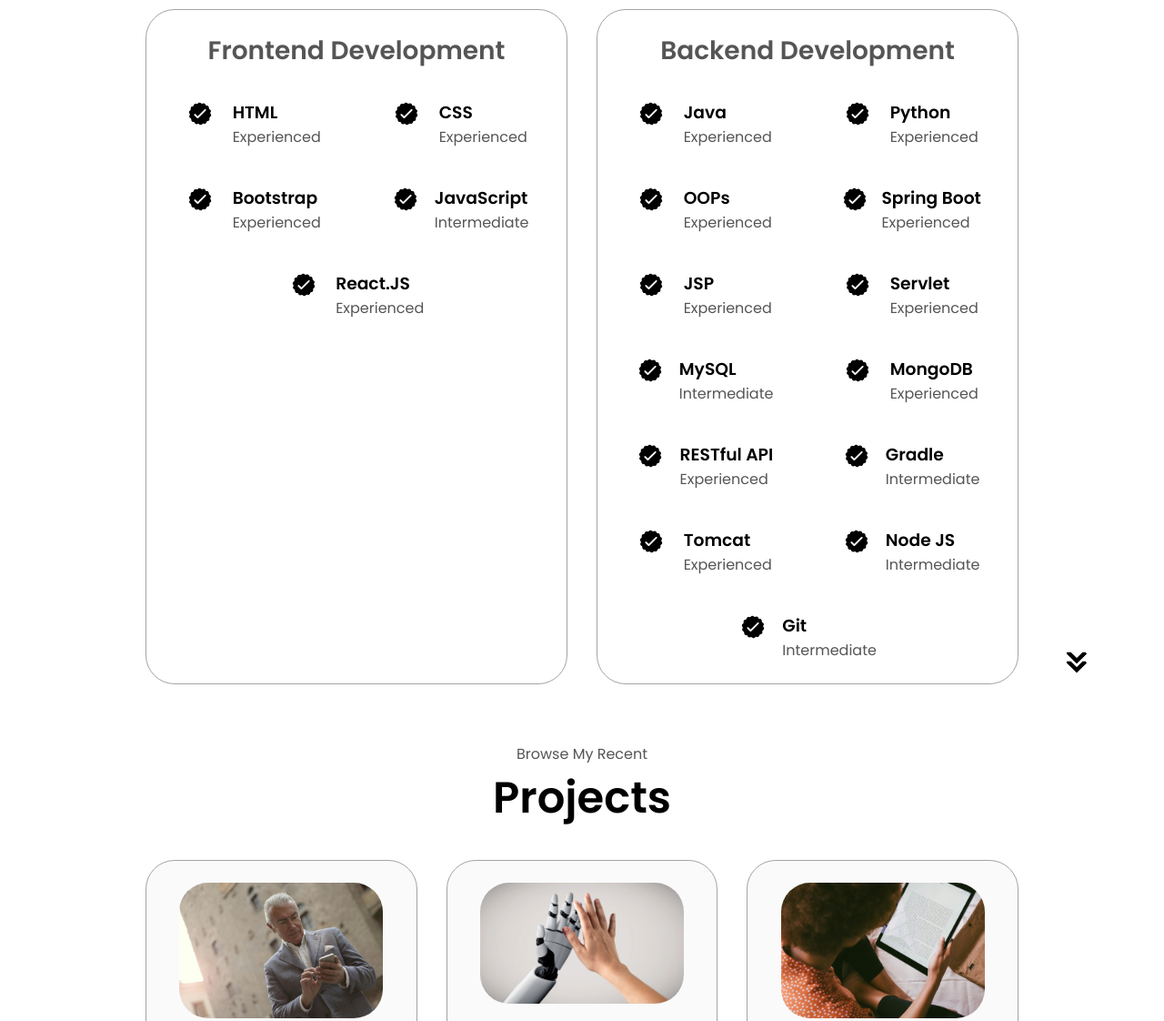
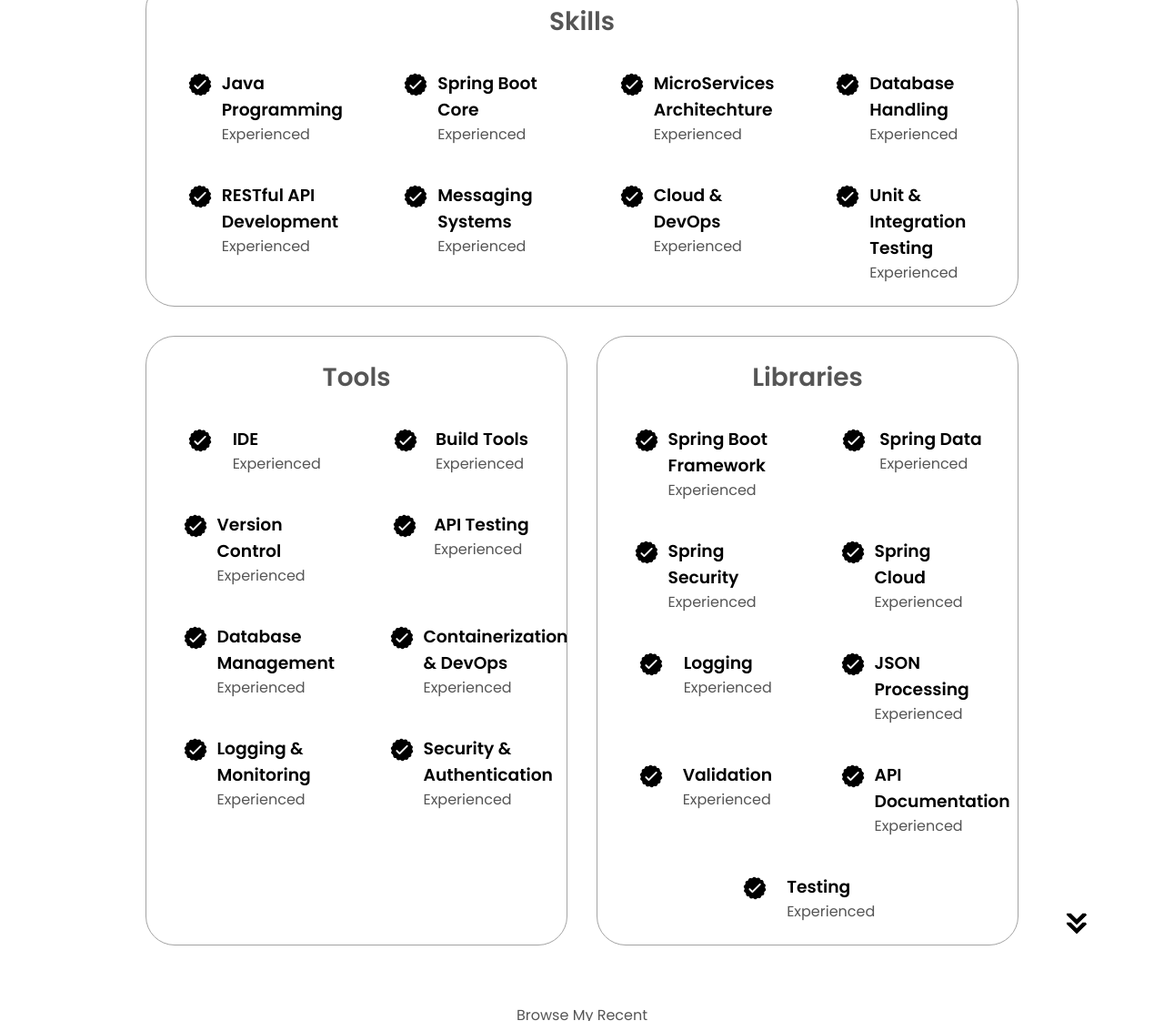
Before and after one commit to rajxsh/Responsive_personal_portfolio, a plain HTML site: page index.html in a window 1280 px wide. Shown: the part 1815-2937 px from the top of the page at 91% size. Drawn offline with Linux system fonts and the light colour scheme.

Commit message:
Update index.html
Here I've updated my skills etc. To showcase about me more!

```diff
--- a/index.html
+++ b/index.html
@@ -1,5 +1,6 @@
 <!DOCTYPE html>
 <html lang="en">
+
 <head>
   <meta charset="UTF-8" />
   <meta http-equiv="X-UA-Compatible" content="IE=edge" />
@@ -9,6 +10,7 @@
   <link rel="stylesheet" href="style.css" />
   <link rel="stylesheet" href="mediaqueries.css" />
 </head>
+
 <body>
   <nav id="desktop-nav">
     <div class="logo">Rajesh M</div>
@@ -46,10 +48,7 @@
       <h1 class="title">Rajesh</h1>
       <p class="section__text__p2">Software Developer</p>
       <div class="btn-container">
-          <button
-            class="btn btn-color-2"
-            onclick="window.open('./assets/Rajesh_Software_Developer.pdf')"
-          >
+        <button class="btn btn-color-2" onclick="window.open('./assets/Rajesh_Software_Developer.pdf')">
           Download CV
         </button>
         <button class="btn btn-color-1" onclick="location.href='./#contact'">
@@ -58,20 +57,12 @@
       </div>
       <div id="socials-container">
         <a href="https://www.linkedin.com/in/rajeshmadhan/" target="_blank" class="home__social-link">
-            <img
-              src="./assets/linkedin.png"
-              alt="My LinkedIn profile"
-              class="icon"
-            />
+          <img src="./assets/linkedin.png" alt="My LinkedIn profile" class="icon" />
         </a>
 
 
         <a href="https://github.com/rajxsh" target="_blank" class="home__social-link">
-            <img
-              src="./assets/github.png"
-              alt="My Github profile"
-              class="icon"
-            />
+          <img src="./assets/github.png" alt="My Github profile" class="icon" />
         </a>
 
       </div>
@@ -82,271 +73,237 @@
     <h1 class="title">About Me</h1>
     <div class="section-container">
       <div class="section__pic-container">
-          <img
-            src="./assets/about.png"
-            alt="Profile picture"
-            class="about-pic"
-          />
+        <img src="./assets/about.png" alt="Profile picture" class="about-pic" />
       </div>
       <div class="about-details-container">
         <div class="about-containers">
           <div class="details-container">
-              <img
-                src="./assets/experience.png"
-                alt="Experience icon"
-                class="icon"
-              />
+            <img src="./assets/experience.png" alt="Experience icon" class="icon" />
             <h3>Experience</h3>
-              <p>Fresher<br />Software Development</p>
+            <p>2 Months of <br />Software Development</p>
           </div>
           <div class="details-container">
-              <img
-                src="./assets/education.png"
-                alt="Education icon"
-                class="icon"
-              />
+            <img src="./assets/education.png" alt="Education icon" class="icon" />
             <h3>Education</h3>
             <p><b>B.Tech. IT </b>| Bachelors Degree<br /></p>
           </div>
         </div>
         <div align="justify" class="text-container">
-            As a <b>Software Developer</b> with a strong foundation in Software development,
-                Web development, and design, I am committed to delivering high-quality projects.
-                My expertise allows me to produce work that meets the highest standards of excellence,
-                ensuring satisfaction and success for every project I undertake. Passionate about <b>Web Development</b> and <b>Software Building</b>, I have successfully completed projects even as a fresher.
-                My ability to create functional and visually appealing web pages demonstrates my dedication and skill in this field.
+          <b>Spring Boot Developer</b> passionate about creating innovative and robust web applications for the
+          <b>healthcare domain.</b>
+          With a focus on <b>user-centric design</b> and <b> efficient development</b>, I am committed to delivering
+          <b>high-quality solutions.</b>
+          My experience includes developing applications such as <b>Hospital Management Systems (HMS)</b>, and
+          I am driven to build the next generation of <b>real-time healthcare technologies</b> that enhance patient
+          care.
         </div>
       </div>
     </div>
-      <img
-        src="./assets/arrow.png"
-        alt="Arrow icon"
-        class="icon arrow"
-        onclick="location.href='./#experience'"
-      />
+    <img src="./assets/arrow.png" alt="Arrow icon" class="icon arrow" onclick="location.href='./#experience'" />
   </section>
   <section id="experience">
     <p class="section__text__p1">Explore My</p>
     <h1 class="title">Experience</h1>
-      <div class="experience-details-container">
-        <div class="about-containers">
+
     <div class="details-container">
-            <h2 class="experience-sub-title">Frontend Development</h2>
+      <h2 class="experience-sub-title">Skills</h2>
       <div class="article-container">
         <article>
-                <img
-                  src="./assets/checkmark.png"
-                  alt="Experience icon"
-                  class="icon"
-                />
+          <img src="./assets/checkmark.png" alt="Experience icon" class="icon" />
           <div>
-                  <h3>HTML</h3>
+            <h3>Java Programming</h3>
             <p>Experienced</p>
           </div>
         </article>
         <article>
-                <img
-                  src="./assets/checkmark.png"
-                  alt="Experience icon"
-                  class="icon"
-                />
+          <img src="./assets/checkmark.png" alt="Experience icon" class="icon" />
           <div>
-                  <h3>CSS</h3>
+            <h3>Spring Boot Core</h3>
             <p>Experienced</p>
           </div>
         </article>
         <article>
-                <img
-                  src="./assets/checkmark.png"
-                  alt="Experience icon"
-                  class="icon"
-                />
+          <img src="./assets/checkmark.png" alt="Experience icon" class="icon" />
           <div>
-                  <h3>Bootstrap</h3>
+            <h3>MicroServices Architechture</h3>
             <p>Experienced</p>
           </div>
         </article>
         <article>
-                <img
-                  src="./assets/checkmark.png"
-                  alt="Experience icon"
-                  class="icon"
-                />
+          <img src="./assets/checkmark.png" alt="Experience icon" class="icon" />
           <div>
-                  <h3>JavaScript</h3>
-                  <p>Intermediate</p>
-                </div>
-              </article>
-              <article>
-                <img
-                  src="./assets/checkmark.png"
-                  alt="Experience icon"
-                  class="icon"
-                />
-                <div>
-                  <h3>React.JS</h3>
-                  <p>Experienced</p>
-                </div>
-              </article>
-
-            </div>
-          </div>
-          <div class="details-container">
-             <h2 class="experience-sub-title">Backend Development</h2>
-            <div class="article-container">
-              <article>
-                <img
-                  src="./assets/checkmark.png"
-                  alt="Experience icon"
-                  class="icon"
-                />
-                <div>
-                  <h3>Java</h3>
+            <h3>Database Handling</h3>
             <p>Experienced</p>
           </div>
         </article>
         <article>
-                <img
-                  src="./assets/checkmark.png"
-                  alt="Experience icon"
-                  class="icon"
-                />
+          <img src="./assets/checkmark.png" alt="Experience icon" class="icon" />
           <div>
-                  <h3>Python</h3>
+            <h3>RESTful API Development</h3>
             <p>Experienced</p>
           </div>
         </article>
         <article>
-                <img
-                  src="./assets/checkmark.png"
-                  alt="Experience icon"
-                  class="icon"
-                />
+          <img src="./assets/checkmark.png" alt="Experience icon" class="icon" />
           <div>
-                  <h3>OOPs</h3>
+            <h3>Messaging Systems</h3>
             <p>Experienced</p>
           </div>
         </article>
         <article>
-                <img
-                  src="./assets/checkmark.png"
-                  alt="Experience icon"
-                  class="icon"
-                />
+          <img src="./assets/checkmark.png" alt="Experience icon" class="icon" />
           <div>
-                  <h3>Spring Boot</h3>
+            <h3>Cloud & DevOps</h3>
             <p>Experienced</p>
           </div>
         </article>
         <article>
-                <img
-                  src="./assets/checkmark.png"
-                  alt="Experience icon"
-                  class="icon"
-                />
+          <img src="./assets/checkmark.png" alt="Experience icon" class="icon" />
           <div>
-                  <h3>JSP</h3>
+            <h3>Unit & Integration Testing </h3>
+            <p>Experienced</p>
+          </div>
+        </article>
+      </div>
+    </div>
+
+
+    <div class="experience-details-container">
+      <div class="about-containers">
+        <div class="details-container">
+          <h2 class="experience-sub-title">Tools</h2>
+          <div class="article-container">
+            <article>
+              <img src="./assets/checkmark.png" alt="Experience icon" class="icon" />
+              <div>
+                <h3>IDE</h3>
                 <p>Experienced</p>
               </div>
             </article>
             <article>
-                <img
-                  src="./assets/checkmark.png"
-                  alt="Experience icon"
-                  class="icon"
-                />
+              <img src="./assets/checkmark.png" alt="Experience icon" class="icon" />
               <div>
-                  <h3>Servlet</h3>
+                <h3>Build Tools</h3>
                 <p>Experienced</p>
               </div>
             </article>
             <article>
-                <img
-                  src="./assets/checkmark.png"
-                  alt="Experience icon"
-                  class="icon"
-                />
+              <img src="./assets/checkmark.png" alt="Experience icon" class="icon" />
               <div>
-                  <h3>MySQL</h3>
-                  <p>Intermediate</p>
-                </div>
-              </article>
-              <article>
-                <img
-                  src="./assets/checkmark.png"
-                  alt="Experience icon"
-                  class="icon"
-                />
-                <div>
-                  <h3>MongoDB</h3>
+                <h3>Version Control</h3>
                 <p>Experienced</p>
               </div>
             </article>
             <article>
-                <img
-                  src="./assets/checkmark.png"
-                  alt="Experience icon"
-                  class="icon"
-                />
+              <img src="./assets/checkmark.png" alt="Experience icon" class="icon" />
               <div>
-                  <h3>RESTful API</h3>
+                <h3>API Testing</h3>
                 <p>Experienced</p>
               </div>
             </article>
             <article>
-                <img
-                  src="./assets/checkmark.png"
-                  alt="Experience icon"
-                  class="icon"
-                />
+              <img src="./assets/checkmark.png" alt="Experience icon" class="icon" />
               <div>
-                  <h3>Gradle</h3>
-                  <p>Intermediate</p>
-                </div>
-              </article>
-              <article>
-                <img
-                  src="./assets/checkmark.png"
-                  alt="Experience icon"
-                  class="icon"
-                />
-                <div>
-                  <h3>Tomcat</h3>
+                <h3>Database Management</h3>
                 <p>Experienced</p>
               </div>
             </article>
             <article>
-                <img
-                  src="./assets/checkmark.png"
-                  alt="Experience icon"
-                  class="icon"
-                />
+              <img src="./assets/checkmark.png" alt="Experience icon" class="icon" />
               <div>
-                  <h3>Node JS</h3>
-                  <p>Intermediate</p>
+                <h3>Containerization & DevOps</h3>
+                <p>Experienced</p>
               </div>
             </article>
             <article>
-                <img
-                  src="./assets/checkmark.png"
-                  alt="Experience icon"
-                  class="icon"
-                />
+              <img src="./assets/checkmark.png" alt="Experience icon" class="icon" />
               <div>
-                  <h3>Git</h3>
-                  <p>Intermediate</p>
+                <h3>Logging & Monitoring</h3>
+                <p>Experienced</p>
+              </div>
+            </article>
+            <article>
+              <img src="./assets/checkmark.png" alt="Experience icon" class="icon" />
+              <div>
+                <h3>Security & Authentication</h3>
+                <p>Experienced</p>
+              </div>
+            </article>
+          </div>
+        </div>
+
+
+        <div class="details-container">
+          <h2 class="experience-sub-title">Libraries</h2>
+          <div class="article-container">
+            <article>
+              <img src="./assets/checkmark.png" alt="Experience icon" class="icon" />
+              <div>
+                <h3>Spring Boot Framework</h3>
+                <p>Experienced</p>
+              </div>
+            </article>
+            <article>
+              <img src="./assets/checkmark.png" alt="Experience icon" class="icon" />
+              <div>
+                <h3>Spring Data</h3>
+                <p>Experienced</p>
+              </div>
+            </article>
+            <article>
+              <img src="./assets/checkmark.png" alt="Experience icon" class="icon" />
+              <div>
+                <h3>Spring Security</h3>
+                <p>Experienced</p>
+              </div>
+            </article>
+            <article>
+              <img src="./assets/checkmark.png" alt="Experience icon" class="icon" />
+              <div>
+                <h3>Spring Cloud</h3>
+                <p>Experienced</p>
+              </div>
+            </article>
+            <article>
+              <img src="./assets/checkmark.png" alt="Experience icon" class="icon" />
+              <div>
+                <h3>Logging</h3>
+                <p>Experienced</p>
+              </div>
+            </article>
+            <article>
+              <img src="./assets/checkmark.png" alt="Experience icon" class="icon" />
+              <div>
+                <h3>JSON Processing</h3>
+                <p>Experienced</p>
+              </div>
+            </article>
+            <article>
+              <img src="./assets/checkmark.png" alt="Experience icon" class="icon" />
+              <div>
+                <h3>Validation</h3>
+                <p>Experienced</p>
+              </div>
+            </article>
+            <article>
+              <img src="./assets/checkmark.png" alt="Experience icon" class="icon" />
+              <div>
+                <h3>API Documentation </h3>
+                <p>Experienced</p>
+              </div>
+            </article>
+            <article>
+              <img src="./assets/checkmark.png" alt="Experience icon" class="icon" />
+              <div>
+                <h3>Testing</h3>
+                <p>Experienced</p>
               </div>
             </article>
           </div>
         </div>
       </div>
     </div>
-      <img
-        src="./assets/arrow.png"
-        alt="Arrow icon"
-        class="icon arrow"
-        onclick="location.href='./#projects'"
-      />
+    <img src="./assets/arrow.png" alt="Arrow icon" class="icon arrow" onclick="location.href='./#projects'" />
   </section>
   <section id="projects">
     <p class="section__text__p1">Browse My Recent</p>
@@ -355,19 +312,13 @@
       <div class="about-containers">
         <div class="details-container color-container">
           <div class="article-container">
-              <img
-                src="./assets/coht.jpg"
-                alt="Project 1"
-                class="project-img"
-              />
+            <img src="./assets/coht.jpg" alt="Project 1" class="project-img" />
           </div>
           <h2 class="experience-sub-title project-title">COLLISION OBSERVATION AND HANDLING
             TECHNOLOGY (COHT)</h2>
           <div class="btn-container">
-              <button
-              class="btn btn-color-2 project-btn"
-              onclick="location.href='https://github.com/rajxsh/Collision_observation_and_handling_technology'"
-            >
+            <button class="btn btn-color-2 project-btn"
+              onclick="location.href='https://github.com/rajxsh/Collision_observation_and_handling_technology'">
               Github
             </button>
             <!-- <button
@@ -380,18 +331,12 @@
         </div>
         <div class="details-container color-container">
           <div class="article-container">
-              <img
-                src="./assets/Robots.jpeg"
-                alt="Project 2"
-                class="project-img"
-              />
+            <img src="./assets/Robots.jpeg" alt="Project 2" class="project-img" />
           </div>
           <h2 class="experience-sub-title project-title">HUMAN EMOTION DETECTION</h2>
           <div class="btn-container">
-              <button
-                class="btn btn-color-2 project-btn"
-                onclick="location.href='https://github.com/rajxsh/Humanemotiondetection'"
-              >
+            <button class="btn btn-color-2 project-btn"
+              onclick="location.href='https://github.com/rajxsh/Humanemotiondetection'">
               Github
             </button>
 
@@ -399,18 +344,12 @@
         </div>
         <div class="details-container color-container">
           <div class="article-container">
-              <img
-                src="./assets/Ebook.jpg"
-                alt="Project 3"
-                class="project-img"
-              />
+            <img src="./assets/Ebook.jpg" alt="Project 3" class="project-img" />
           </div>
           <h2 class="experience-sub-title project-title">ONLINE BOOK STORE</h2>
           <div class="btn-container">
-              <button
-                class="btn btn-color-2 project-btn"
-                onclick="location.href='https://github.com/rajxsh/OnlineBookStore'"
-              >
+            <button class="btn btn-color-2 project-btn"
+              onclick="location.href='https://github.com/rajxsh/OnlineBookStore'">
               Github
             </button>
             <!-- <button
@@ -423,32 +362,19 @@
         </div>
       </div>
     </div>
-      <img
-        src="./assets/arrow.png"
-        alt="Arrow icon"
-        class="icon arrow"
-        onclick="location.href='./#contact'"
-      />
+    <img src="./assets/arrow.png" alt="Arrow icon" class="icon arrow" onclick="location.href='./#contact'" />
   </section>
   <section id="contact">
     <p class="section__text__p1">Get in Touch</p>
     <h1 class="title">Contact Me</h1>
     <div class="contact-info-upper-container">
       <div class="contact-info-container">
-          <img
-            src="./assets/email.png"
-            alt="Email icon"
-            class="icon contact-icon email-icon"
-          />
+        <img src="./assets/email.png" alt="Email icon" class="icon contact-icon email-icon" />
         <p><a href="mailto:rajeshmadhan29@gmail.com">Enter your mail...</a></p>
       </div>
       <div class="contact-info-container">
-          <img
-            src="./assets/linkedin.png"
-            alt="LinkedIn icon"
-            class="icon contact-icon"
-          />
-          <p><a href="https://www.linkedin.com/in/rajeshmadhan/" target="_blank" >LinkedIn</a></p>
+        <img src="./assets/linkedin.png" alt="LinkedIn icon" class="icon contact-icon" />
+        <p><a href="https://www.linkedin.com/in/rajeshmadhan/" target="_blank">LinkedIn</a></p>
       </div>
     </div>
   </section>
@@ -467,4 +393,5 @@
   </footer>
   <script src="script.js"></script>
 </body>
+
 </html>
```
Lines whose indentation alone changed are shown as unchanged.
